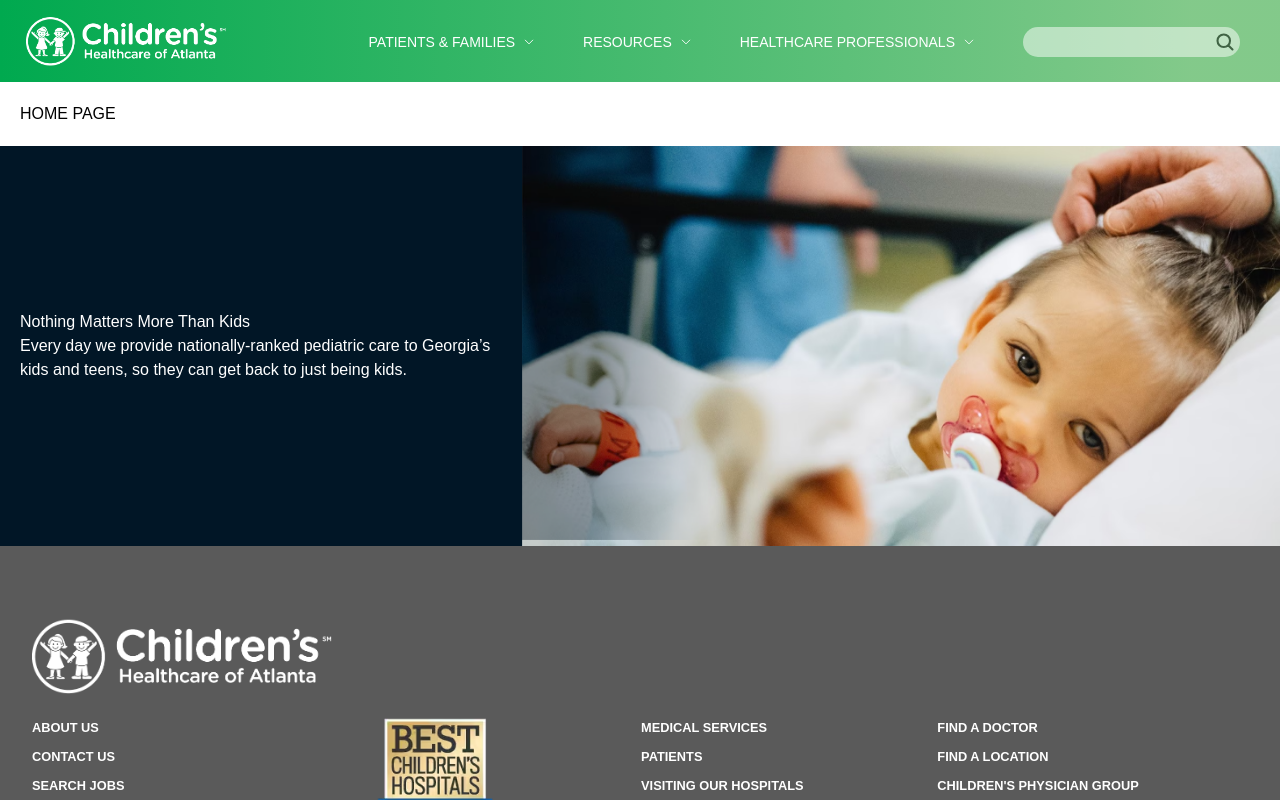
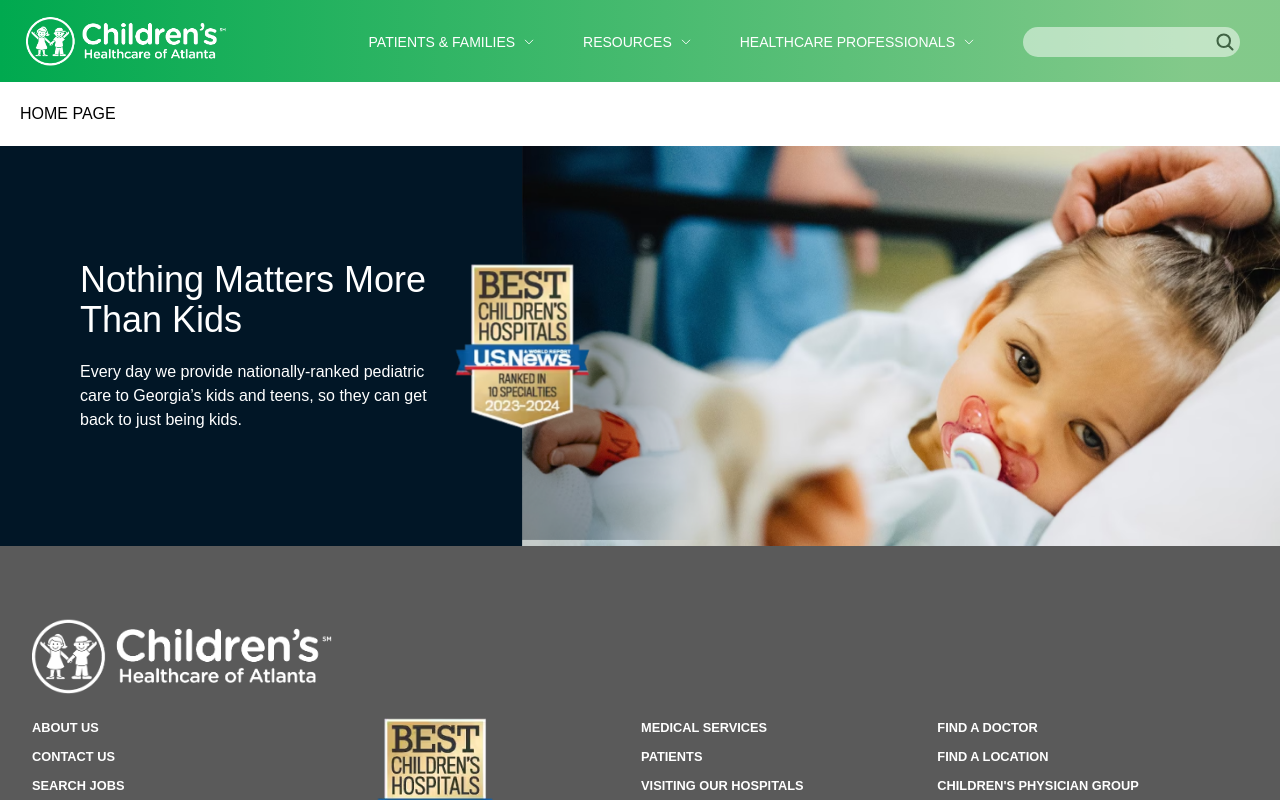
Before and after one commit to DaveKobrin/choa_npo_redo, a Next.js app in the folder choa-org/: page / in a window 1280 px wide. Shown: the top 800 px of the page. Built offline with nearby package versions, Linux system fonts and the light colour scheme.

Commit message:
adds all pages and updates index page styling

```diff
--- a/choa-org/src/pages/index.js
+++ b/choa-org/src/pages/index.js
@@ -1,7 +1,7 @@
 import Image from 'next/image'
 import { Inter } from 'next/font/google'
 import React from 'react';
-import { HeroSection, HeroCard, HeroContent, CardImage} from '../styles/indexherostyles';
+import { HeroSection, HeroCard, HeroContent, CardImage, MiddleDiv, ImageContainer} from '../styles/indexherostyles';
 import Dropdown from '../components/ImportantUpdate';
 
 
@@ -20,11 +20,16 @@ export default function Home() {
     <HeroSection>
 
         <HeroContent>
-          <h1>Nothing Matters More Than Kids</h1>
-          <p>Every day we provide nationally-ranked
+          <h2 className="mb-5 text-#285844 text-4xl">Nothing Matters More Than Kids</h2>
+          <p className="text-#5A5A5A">Every day we provide nationally-ranked
           pediatric care to Georgia’s kids and teens,
           so they can get back to just being kids.</p>
         </HeroContent>
+         <MiddleDiv>
+            <ImageContainer>
+              <Image src="/usnews_top_ranking.png" width="145" height="203" />
+             </ImageContainer>
+        </MiddleDiv>
 
          <HeroCard>
            <CardImage src="/indexHeroBanner.png" alt="Baby Girl" />
--- a/choa-org/src/styles/indexherostyles.js
+++ b/choa-org/src/styles/indexherostyles.js
@@ -12,15 +12,29 @@ export const HeroSection = styled.div`
   color: white;
   font-size: 1rem;
   background-color: #011626;
+  @media (max-width: 768px) {
+    font-size: 0.8rem};
+  `;
+
+export const HeroContent = styled.div`
+  flex: 1;
+  padding: 80px;
+  max-width: 50%;
+  /* overflow: hidden; */
+  text-overflow: ellipsis;
+  /* white-space: nowrap; */
+  @media (max-width: 768px) {
+    padding: 40px};
+  `;
+
+export const MiddleDiv = styled.div`
+ display: flex;
+  justify-content: center;
+  align-items: center;
 `;
 
-export const HeroContent = styled.div`
-   flex: 1;
-  padding: 20px;
-  max-width: 50%;
-  overflow: hidden;
-  text-overflow: ellipsis;
-  /* white-space: nowrap; */
+export const ImageContainer = styled.div`
+  position: fixed;
 `;
 
 export const HeroCard = styled.div`
```
Also changed, not shown: choa-org/src/pages/emergencycare.js (added), choa-org/src/pages/primarycare.js (added).
